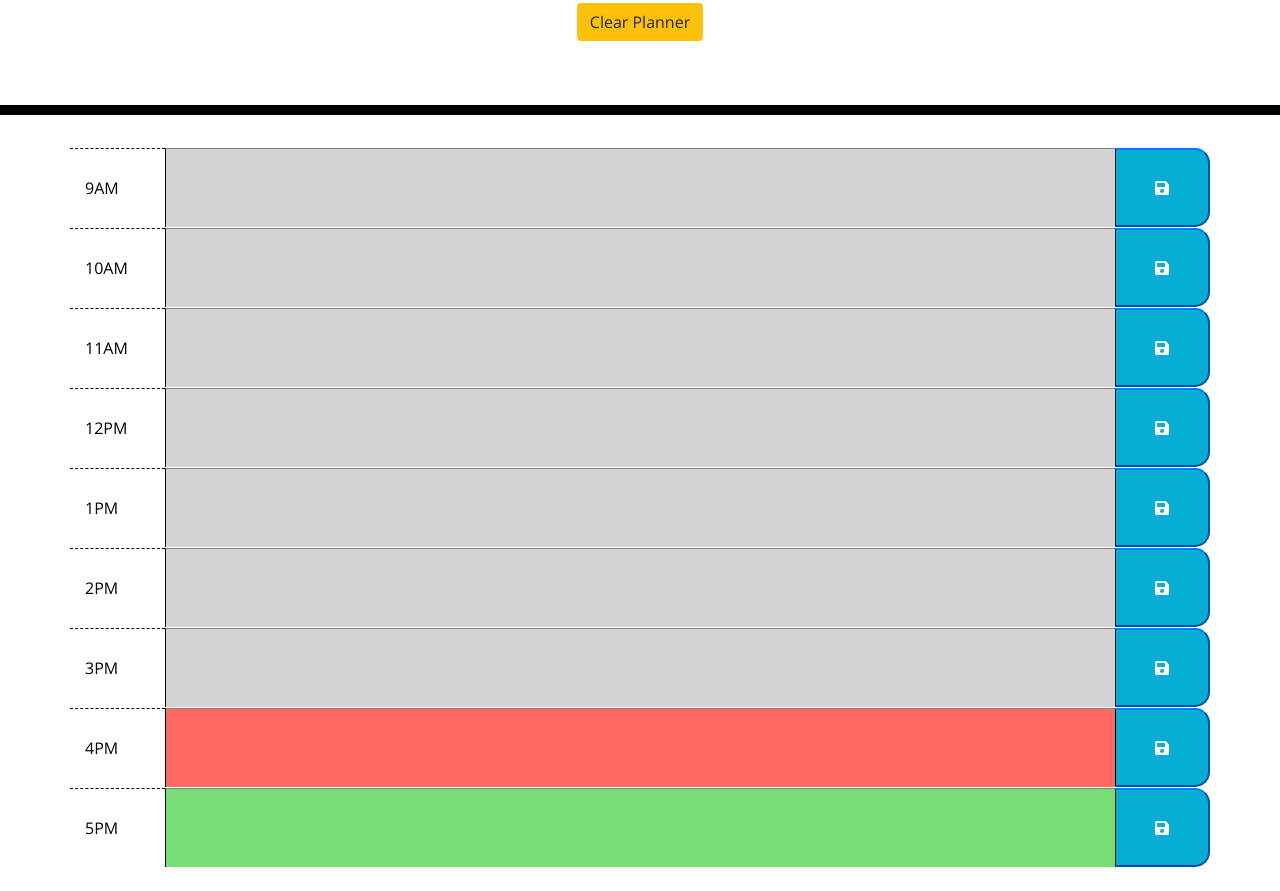
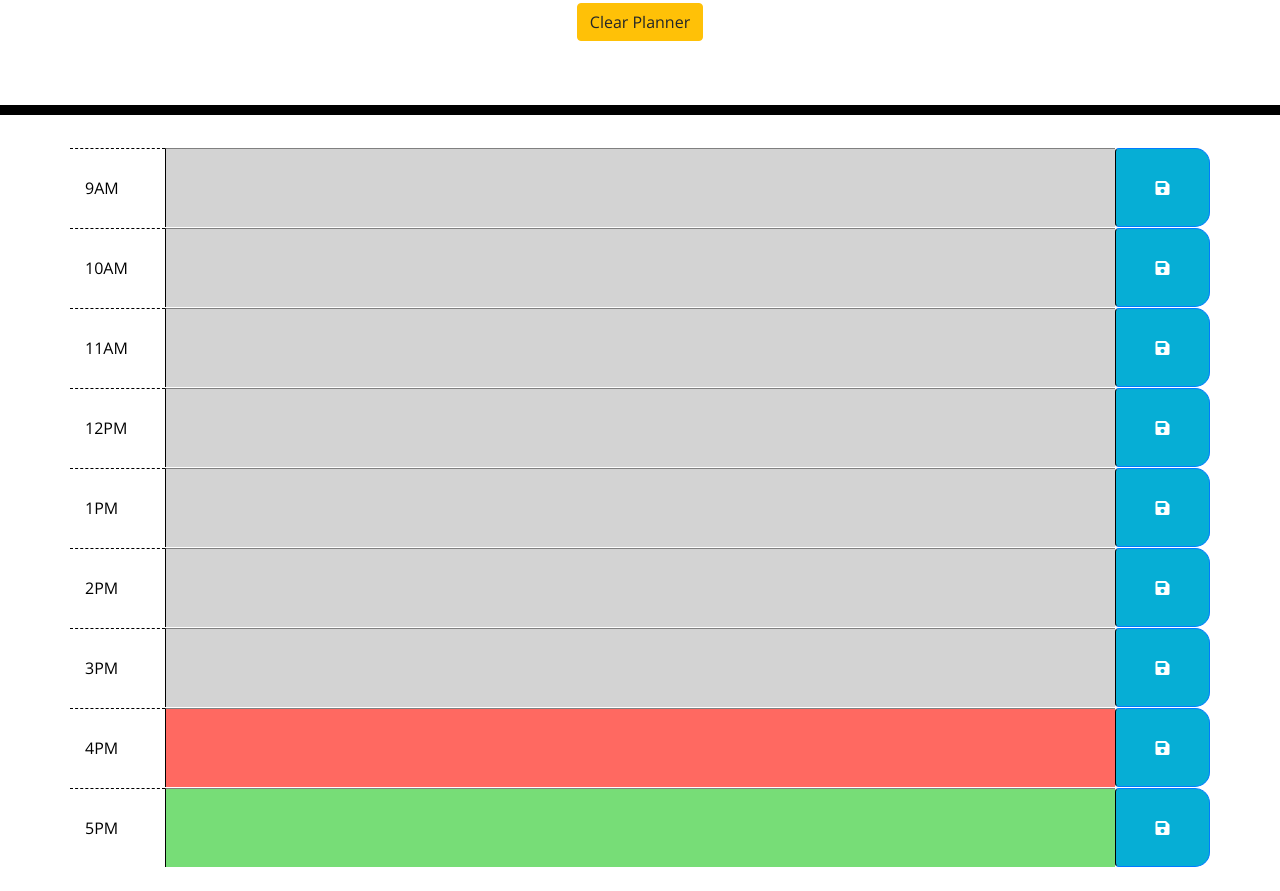
Before and after one commit to BMore-Creative/Day-Planner, a plain HTML site: page index.html in a window 1280 px wide. Shown: the part 227-1118 px from the top of the page. Drawn offline with nearby package versions, Linux system fonts and the light colour scheme.

Commit message:
minor styling changes to buttons

```diff
--- a/assets/js/index.js
+++ b/assets/js/index.js
@@ -30,7 +30,3 @@ dayPlan.forEach(function (block) {
     const id = '#' + block.id
     block.value = localStorage.getItem(id)
 })
-
-function clearPlanner() {
-    localStorage.clear
-}
--- a/index.html
+++ b/index.html
@@ -33,63 +33,63 @@
       <div class="time-block row">
         <div class="hour col-1 d-flex align-items-center">9AM</div>
         <textarea class="description col-10" data-time='09' id='AM9'></textarea>
-        <button class="btn-primary saveBtn col-1 d-flex align-items-center" onclick="save('#AM9')">
+        <button class="btn btn-primary saveBtn col-1 d-flex align-items-center" onclick="save('#AM9')">
           <i class="fas fa-save fa lg flex-fill"></i>
         </button>
       </div>
       <div class="time-block row">
         <div class="hour col-1 d-flex align-items-center">10AM</div>
         <textarea class="description col-10" data-time='10' id='AM10'></textarea>
-        <button class="btn-primary saveBtn col-1 d-flex align-items-center" onclick="save('#AM10')">
+        <button class="btn btn-primary saveBtn col-1 d-flex align-items-center" onclick="save('#AM10')">
           <i class="fas fa-save fa lg flex-fill"></i>
         </button>
       </div>
       <div class="time-block row">
         <div class="hour col-1 d-flex align-items-center">11AM</div>
         <textarea class="description col-10" data-time='11' id='AM11'></textarea>
-        <button class="btn-primary saveBtn col-1 d-flex align-items-center" onclick='save("#AM11")'>
+        <button class="btn btn-primary saveBtn col-1 d-flex align-items-center" onclick='save("#AM11")'>
           <i class="fas fa-save fa lg flex-fill"></i>
         </button>
       </div>
       <div class="time-block row">
         <div class="hour col-1 d-flex align-items-center">12PM</div>
         <textarea class="description col-10" data-time='12' id='PM12'></textarea>
-        <button class="btn-primary saveBtn col-1 d-flex align-items-center" onclick="save('#PM12')">
+        <button class="btn btn-primary saveBtn col-1 d-flex align-items-center" onclick="save('#PM12')">
           <i class="fas fa-save fa lg flex-fill"></i>
         </button>
       </div>
       <div class="time-block row">
         <div class="hour col-1 d-flex align-items-center">1PM</div>
         <textarea class="description col-10" data-time='13' id='PM1'></textarea>
-        <button class="btn-primary saveBtn col-1 d-flex align-items-center" onclick="save('#PM1')">
+        <button class="btn btn-primary saveBtn col-1 d-flex align-items-center" onclick="save('#PM1')">
           <i class="fas fa-save fa lg flex-fill"></i>
         </button>
       </div>
       <div class="time-block row">
         <div class="hour col-1 d-flex align-items-center">2PM</div>
         <textarea class="description col-10" data-time='14' id='PM2'></textarea>
-        <button class="btn-primary saveBtn col-1 d-flex align-items-center" onclick="save('#PM2')">
+        <button class="btn btn-primary saveBtn col-1 d-flex align-items-center" onclick="save('#PM2')">
           <i class="fas fa-save fa lg flex-fill"></i>
         </button>
       </div>
       <div class="time-block row">
         <div class="hour col-1 d-flex align-items-center">3PM</div>
         <textarea class="description col-10" data-time='15' id='PM3'></textarea>
-        <button class="btn-primary saveBtn col-1 d-flex align-items-center" onclick="save('#PM3')">
+        <button class="btn btn-primary saveBtn col-1 d-flex align-items-center" onclick="save('#PM3')">
           <i class="fas fa-save fa lg flex-fill"></i>
         </button>
       </div>
       <div class="time-block row">
         <div class="hour col-1 d-flex align-items-center">4PM</div>
         <textarea class="description col-10" data-time='16' id='PM4'></textarea>
-        <button class="btn-primary saveBtn col-1 d-flex align-items-center" onclick="save('#PM4')">
+        <button class="btn btn-primary saveBtn col-1 d-flex align-items-center" onclick="save('#PM4')">
           <i class="fas fa-save fa lg flex-fill"></i>
         </button>
       </div>
       <div class="time-block row mb-4">
         <div class="hour col-1 d-flex align-items-center">5PM</div>
         <textarea class="description col-10" data-time='17' id='PM5'></textarea>
-        <button class="btn-primary saveBtn col-1 d-flex align-items-center" onclick="save('#PM5')">
+        <button class="btn btn-primary saveBtn col-1 d-flex align-items-center" onclick="save('#PM5')">
           <i class="fas fa-save fa lg flex-fill"></i>
         </button>
       </div>
```
